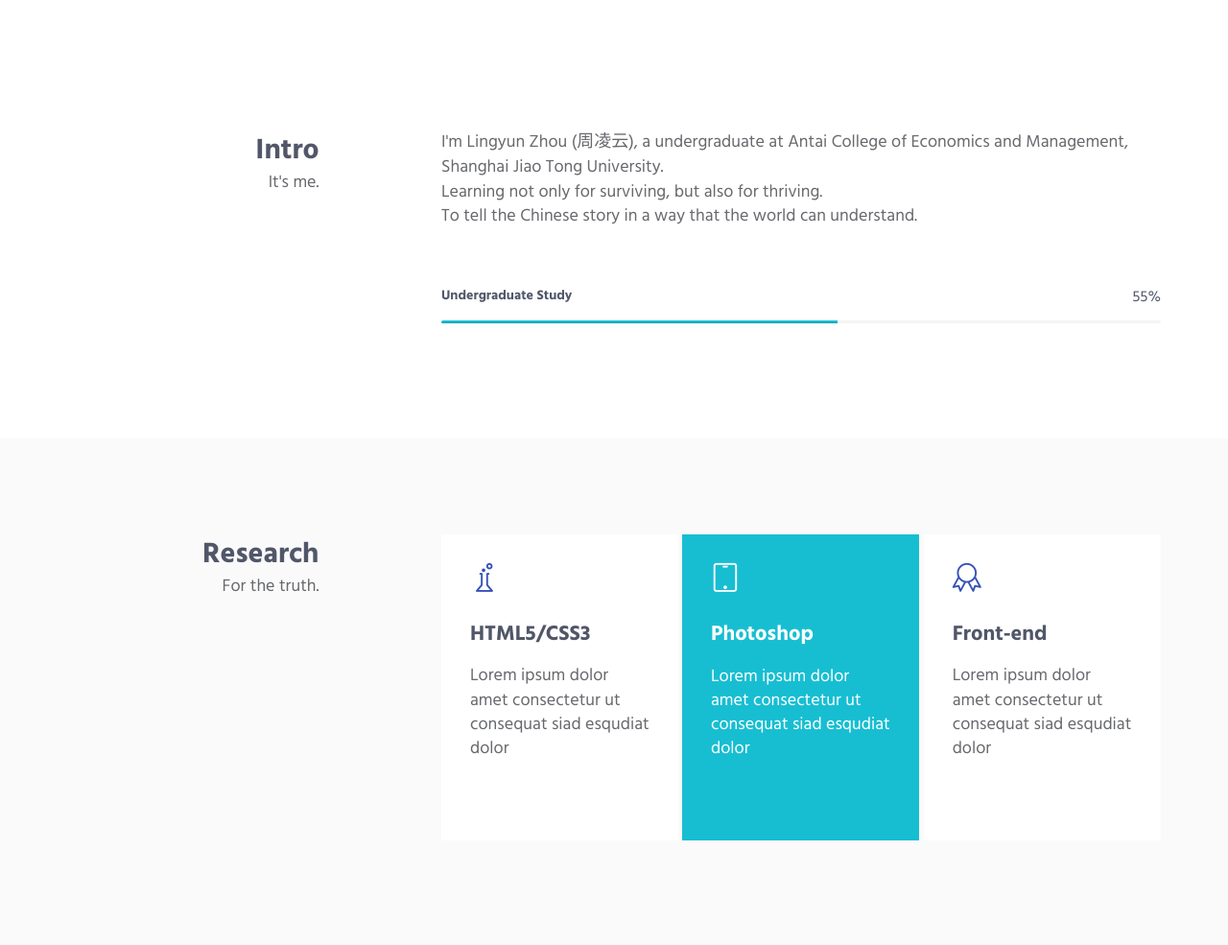
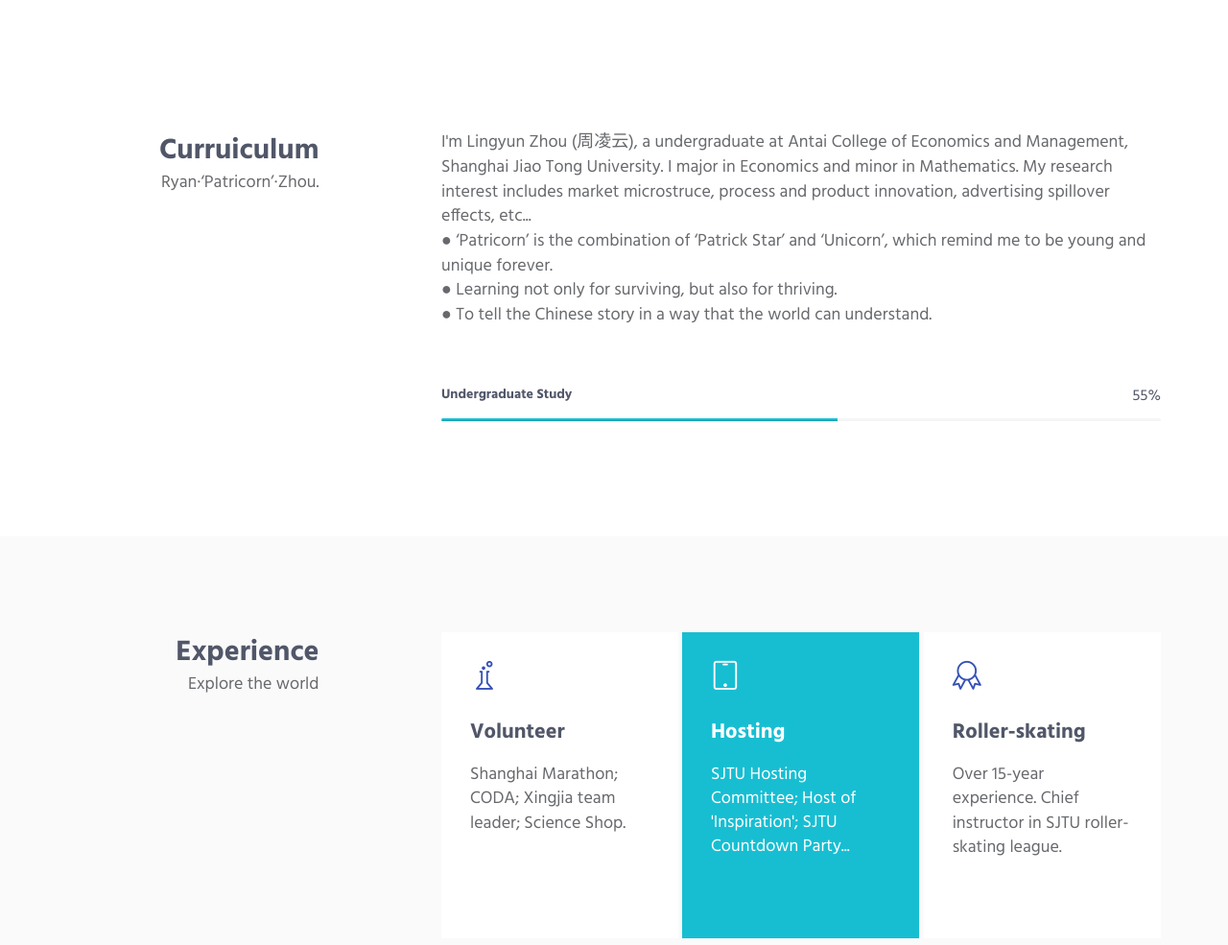
Before and after one commit to PatricornZhou/PatricornZhou.github.io, a plain HTML site: page index.html in a window 1280 px wide. Shown: the part 1300-2285 px from the top of the page at 96% size. Drawn offline with Linux system fonts and the light colour scheme.

Commit message:
Site updated: 2021-09-20 23:29:22

```diff
--- a/index.html
+++ b/index.html
@@ -109,17 +109,17 @@
 
                         <li class="js_nav-item nav-item">
                             <a  class="nav-item-child nav-item-hover"
-                                href="#experience"
+                                href="#work"
                             >
-                            Research
+                            Work
                         </a>
                         </li>
 
                         <li class="js_nav-item nav-item">
                             <a  class="nav-item-child nav-item-hover"
-                                href="#work"
+                                href="#experience"
                             >
-                            Work
+                            Experience
                         </a>
                         </li>
 
@@ -548,13 +548,15 @@
       <div class="row">
           <div class="col-sm-3 sm-margin-b-30">
               <div class="text-right sm-text-left">
-                  <h2 class="margin-b-0">Intro</h2>
-                  <p>It's me.</p>
+                  <h2 class="margin-b-0">Curruiculum</h2>
+                  <p>Ryan·‘Patricorn’·Zhou.</p>
               </div>
           </div>
           <div class="col-sm-8 col-sm-offset-1">
               <div class="margin-b-60">
-                I'm Lingyun Zhou (周凌云), a undergraduate at Antai College of Economics and Management, Shanghai Jiao Tong University. <br>Learning not only for surviving, but also for thriving. <br>To tell the Chinese story in a way that the world can understand.
+                I'm Lingyun Zhou (周凌云), a undergraduate at Antai College of Economics and Management, Shanghai Jiao Tong University. I major in Economics and minor in Mathematics. My research interest includes market microstruce, process and product innovation, advertising spillover effects, etc...
+<br>
+● ‘Patricorn’ is the combination of ‘Patrick Star’ and ‘Unicorn’, which remind me to be young and unique forever. <br>● Learning not only for surviving, but also for thriving. <br>● To tell the Chinese story in a way that the world can understand.
               </div>
 
               <!-- Progress Box -->
@@ -584,8 +586,8 @@
           <div class="row">
               <div class="col-sm-3 sm-margin-b-30">
                   <div class="text-right sm-text-left">
-                      <h2 class="margin-b-0">Research</h2>
-                      <p>For the truth.</p>
+                      <h2 class="margin-b-0">Experience</h2>
+                      <p>Explore the world</p>
                   </div>
               </div>
               <div class="col-sm-8 col-sm-offset-1">
@@ -597,8 +599,8 @@
                                     <i class="service-icon icon-chemistry"></i>
                                 </div>
                                 <div class="service-info">
-                                    <h3  > HTML5/CSS3</h3>
-                                    <p class=" ">Lorem ipsum dolor amet consectetur ut consequat siad esqudiat dolor</p>
+                                    <h3  > Volunteer</h3>
+                                    <p class=" ">Shanghai Marathon; CODA; Xingjia team leader; Science Shop.</p>
 
                                         <div class="service-button">
                                             <button class="btn btn-theme btn-default-bg"> Tell me more </button>
@@ -615,8 +617,8 @@
                                     <i class="service-icon color-white icon-screen-tablet"></i>
                                 </div>
                                 <div class="service-info">
-                                    <h3  class="color-white"  > Photoshop</h3>
-                                    <p class="  color-white ">Lorem ipsum dolor amet consectetur ut consequat siad esqudiat dolor</p>
+                                    <h3  class="color-white"  > Hosting</h3>
+                                    <p class="  color-white ">SJTU Hosting Committee; Host of 'Inspiration'; SJTU Countdown Party...</p>
 
                                         <div class="service-button">
                                             <button class="btn btn-theme btn-white-bg"> Tell me more </button>
@@ -633,8 +635,8 @@
                                     <i class="service-icon icon-badge"></i>
                                 </div>
                                 <div class="service-info">
-                                    <h3  > Front-end</h3>
-                                    <p class=" ">Lorem ipsum dolor amet consectetur ut consequat siad esqudiat dolor</p>
+                                    <h3  > Roller-skating</h3>
+                                    <p class=" ">Over 15-year experience. Chief instructor in SJTU roller-skating league.</p>
 
                                         <div class="service-button">
                                             <button class="btn btn-theme btn-default-bg"> Tell me more </button>
```
Also changed, not shown: 2021/09/17/hello-world/index.html (+4 -4 lines), archives/2021/09/index.html (+4 -4 lines), archives/2021/index.html (+4 -4 lines), archives/index.html (+4 -4 lines).
